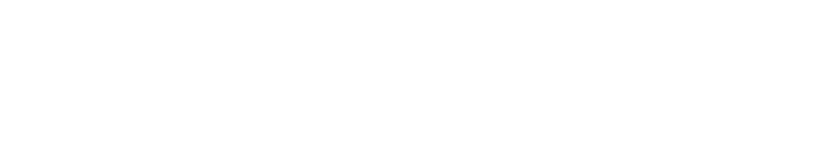
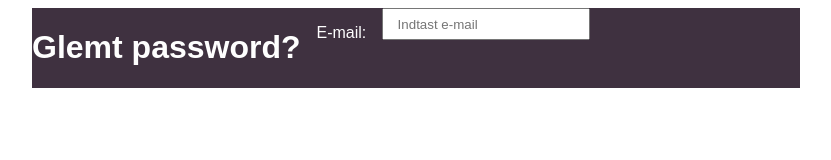
Before and after one commit to jesp62b0/Gruppe-7-Fronters-, a plain HTML site: page glemtpassword.html in a window 1280 px wide. Shown: the whole page, without its empty margins (224-1055 px from the left). Drawn offline with Linux system fonts and the light colour scheme.

Commit message:
Begyndt på glemt password, flex-bokse til denne side i CSS

```diff
--- a/glemtpassword.html
+++ b/glemtpassword.html
@@ -4,11 +4,26 @@
 <head>
     <meta charset="utf-8">
     <meta name="viewport" content="width=device-width, initial-scale=1.0">
-    <title></title>
+    <title>Glemt password?</title>
     <link rel="stylesheet" href="style.css">
 </head>
 
 <body>
+    <main class="container_flex">
+        <h1>Glemt password?</h1>
+
+        <div class="formgroup_flex">
+            <label>E-mail:</label>
+            <input type="email" placeholder="Indtast e-mail">
+        </div>
+
+
+
+
+
+
+
+    </main>
     <script src=""></script>
 </body>
 
--- a/style.css
+++ b/style.css
@@ -13,6 +13,10 @@ img {
 
 body {
     font-family: 'Arial', sans-serif;
+}
+
+h1 {
+    color: var(--color-light);
 }
 
 
@@ -49,8 +53,15 @@ body {
     max-width: 768px;
     margin: 0 auto;
     background-color: var(--color-dark);
+}
 
+.container_flex {
+    display: flex;
+    max-width: 768px;
+    margin: 0 auto;
+    background-color: var(--color-dark);
 }
+
 
 .afleveringerpage .container {
     justify-items: left;
@@ -121,6 +132,12 @@ body {
     margin-bottom: 1rem;
 }
 
+.formgroup_flex {
+    display: flex;
+    height: 2rem;
+    color: var(--color-light);
+}
+
 /*afleveringer page*/
 .afleveringer {}
 
```
